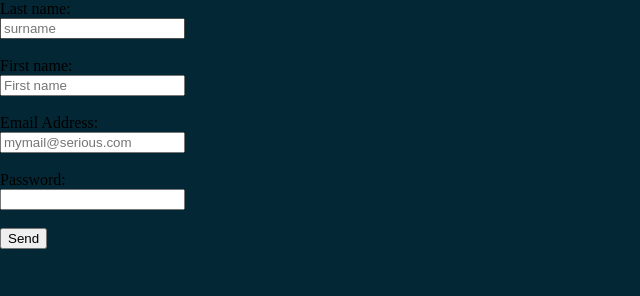
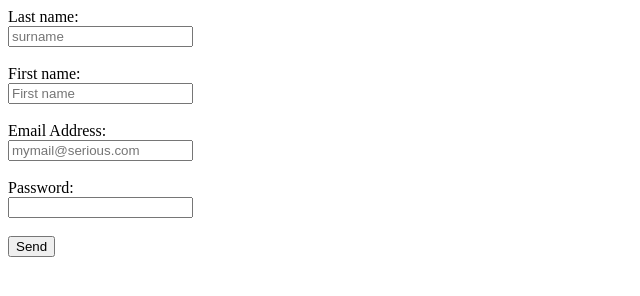
Before and after one commit to kolamat24/Agility-Frontend-Dev, a plain HTML site: page Signup.html in a window 1280 px wide. Shown: the whole page, without its empty margins (0-640 px from the left). Drawn offline with Linux system fonts and the light colour scheme.

Commit message:
Remove inline styles from Signup.html

```diff
--- a/Signup.html
+++ b/Signup.html
@@ -4,11 +4,7 @@
     <title>SIGNUP FORM</title>
 
    </head>
-   <body style="background-color: #042735;
-    justify-content: center;
-    align-items: center;
-    height: 100vh;
-    margin: 0;">
+   <body>
     <form action="submit" method="post">
         <label for="name">Last name:</label>
         <br>
```
